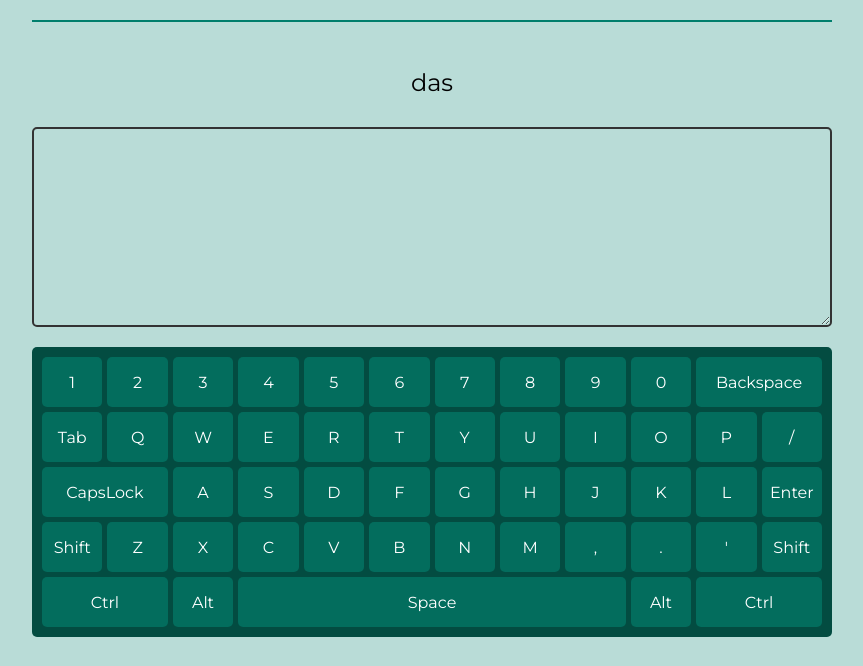
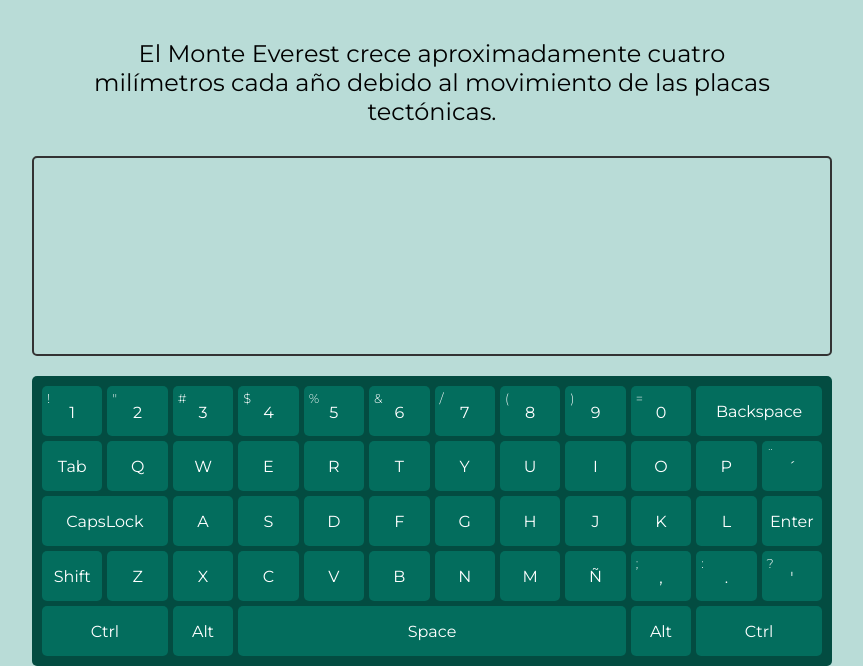
Before and after one commit to Agusferf2/Teclado-web, a plain HTML site: page index.html in a window 1280 px wide. Shown: the part 190-856 px from the top of the page, without its empty margins (208-1071 px from the left). Before the commit the page ends 827 px from the top, so only its background shows below. Drawn offline with Linux system fonts and the light colour scheme.

Commit message:
Agrego teclas especiales

```diff
--- a/index.html
+++ b/index.html
@@ -20,16 +20,16 @@
         <p id="text"></p>
         <textarea id="input" readonly></textarea>
         <div class="teclado">
-            <div class="tecla" data-key="Digit1">1</div>
-            <div class="tecla" data-key="Digit2">2</div>
-            <div class="tecla" data-key="Digit3">3</div>
-            <div class="tecla" data-key="Digit4">4</div>
-            <div class="tecla" data-key="Digit5">5</div>
-            <div class="tecla" data-key="Digit6">6</div>
-            <div class="tecla" data-key="Digit7">7</div>
-            <div class="tecla" data-key="Digit8">8</div>
-            <div class="tecla" data-key="Digit9">9</div>
-            <div class="tecla" data-key="Digit0">0</div>
+            <div class="tecla" data-key="Digit1"><p class="min">!</p><p class="principal">1</p></div>
+            <div class="tecla" data-key="Digit2"><p class="min">"</p><p class="principal">2</p></div>
+            <div class="tecla" data-key="Digit3"><p class="min">#</p><p class="principal">3</p></div>
+            <div class="tecla" data-key="Digit4"><p class="min">$</p><p class="principal">4</p></div>
+            <div class="tecla" data-key="Digit5"><p class="min">%</p><p class="principal">5</p></div>
+            <div class="tecla" data-key="Digit6"><p class="min">&</p><p class="principal">6</p></div>
+            <div class="tecla" data-key="Digit7"><p class="min">/</p><p class="principal">7</p></div>
+            <div class="tecla" data-key="Digit8"><p class="min">(</p><p class="principal">8</p></div>
+            <div class="tecla" data-key="Digit9"><p class="min">)</p><p class="principal">9</p></div>
+            <div class="tecla" data-key="Digit0"><p class="min">=</p><p class="principal">0</p></div>
             <div class="tecla" data-key="Backspace">Backspace</div>
             <div class="tecla" data-key="Tab">Tab</div>
             <div class="tecla" data-key="KeyQ">Q</div>
@@ -42,7 +42,7 @@
             <div class="tecla" data-key="KeyI">I</div>
             <div class="tecla" data-key="KeyO">O</div>
             <div class="tecla" data-key="KeyP">P</div>
-            <div class="tecla" data-key="Key/">/</div>
+            <div class="tecla" data-key="BracketLeft"><p class="min">¨</p><p class="principal">´</p></div>
             <div class="tecla" data-key="CapsLock">CapsLock</div>
             <div class="tecla" data-key="KeyA">A</div>
             <div class="tecla" data-key="KeyS">S</div>
@@ -62,10 +62,10 @@
             <div class="tecla" data-key="KeyB">B</div>
             <div class="tecla" data-key="KeyN">N</div>
             <div class="tecla" data-key="KeyM">M</div>
-            <div class="tecla" data-key="Key,">,</div>
-            <div class="tecla" data-key="Key.">.</div>
-            <div class="tecla" data-key="Key'">'</div>
-            <div class="tecla" data-key="ShiftRight">Shift</div>
+            <div class="tecla" data-key="Semicolon">Ñ</div>
+            <div class="tecla" data-key="Comma"><p class="min">;</p><p class="principal">,</p></div>
+            <div class="tecla" data-key="Period"><p class="min">:</p><p class="principal">.</p></div>
+            <div class="tecla" data-key="Minus"><p class="min">?</p><p class="principal">'</p></div>
             <div class="tecla" data-key="ControlLeft">Ctrl</div>
             <div class="tecla" data-key="AltLeft">Alt</div>
             <div class="tecla" data-key="Space">Space</div>
--- a/script.js
+++ b/script.js
@@ -1,6 +1,5 @@
 // Frases a elegir aleatoriamente
 const textos = [
-    "das",
   "Los pulpos tienen tres corazones y su sangre es de color azul debido a la presencia de hemocianina en lugar de hemoglobina.",
   "La luz del Sol tarda aproximadamente ocho minutos y veinte segundos en viajar desde su superficie hasta la Tierra.",
   "El ADN humano, si se desenrollara por completo, podría extenderse hasta el Sol y regresar varias veces.",
@@ -10,47 +9,47 @@ const textos = [
   "Los koalas tienen huellas dactilares tan similares a las humanas que pueden confundir a los expertos forenses.",
   "El núcleo de la Tierra es casi tan caliente como la superficie del Sol, alcanzando temperaturas de hasta 6000 grados Celsius.",
   "Los relámpagos pueden calentar el aire circundante a temperaturas cinco veces más altas que la superficie del Sol.",
-    "El Monte Everest crece aproximadamente cuatro milímetros cada año debido al movimiento de las placas tectónicas."
+  "El Monte Everest crece aproximadamente cuatro milímetros cada año debido al movimiento de las placas tectónicas.",
 ];
 
-const textoAleatorio = "das";
+const textoAleatorio = textos[Math.floor(Math.random() * textos.length)];
 
-const text = document.getElementById('text');
+const text = document.getElementById("text");
 
-const teclado = document.querySelector('.teclado');
+const teclado = document.querySelector(".teclado");
 
-const teclas = document.querySelectorAll('.tecla');
+const teclas = document.querySelectorAll(".tecla");
 
-const input = document.getElementById('input');
+const input = document.getElementById("input");
 
-const contador = document.getElementById('contador');
+const contador = document.getElementById("contador");
 
-text.innerHTML = textoAleatorio;
-
+text.innerHTML = textoAleatorio
 // Eventos del teclado
-window.addEventListener('keydown', (event) => {
+window.addEventListener("keydown", (event) => {
   const tecla = document.querySelector(`.tecla[data-key="${event.code}"]`);
-
   const presskey = () => {
-        tecla.classList.add('active');
+    tecla.classList.add("active");
     setTimeout(() => {
-            tecla.classList.remove('active');
+      tecla.classList.remove("active");
     }, 100);
-    }
-
-    switch (tecla.innerText){
+  };
+  switch (event.key) {
+    case "Shift":
+    case "Control":
+    case "Alt":
+    case "CapsLock":
+    case "Dead":
+    case "AltGraph":
+      event.preventDefault();
+      presskey();
+      break;
     case "Backspace":
-            input.value= input.value.slice(0,-1);
+      input.value = input.value.slice(0, -1);
       presskey();
       break;
     case "Tab":
       input.value += "    ";
-                presskey();
-                break;
-            case "CapsLock":
-                teclas.forEach(tecla => {
-                    tecla.classList.toggle('mayuscula');
-                })
       presskey();
       break;
     case "Enter":
@@ -62,13 +61,8 @@ window.addEventListener('keydown', (event) => {
       presskey();
       break;
     default:
-                if (tecla.classList.contains('mayuscula')){
-                    input.value += tecla.innerHTML.toUpperCase();
-                }else{
-                    teclamin = tecla.innerHTML.toLowerCase();
-                    input.value += teclamin;
-                }
-                input.dispatchEvent(new Event('input'));
+    input.value += event.key;
+      input.dispatchEvent(new Event("input"));
       presskey();
   }
 });
@@ -81,7 +75,9 @@ function iniciarCronometro() {
   let segundos = 0;
   let minutos = 0;
   cronometro = setInterval(() => {
-        contador.innerHTML = `${minutos.toString().padStart(2, '0')}:${segundos.toString().padStart(2, '0')}`;
+    contador.innerHTML = `${minutos.toString().padStart(2, "0")}:${segundos
+      .toString()
+      .padStart(2, "0")}`;
     segundos++;
     if (segundos == 60) {
       segundos = 0;
@@ -90,75 +86,68 @@ function iniciarCronometro() {
   }, 1000);
 }
 
-
 // Verificar si el texto ingresado es correcto dependiendo de los cambios del input
-input.addEventListener('input', () => {
-    if (text.innerHTML == input.value){
+input.addEventListener("input", () => {
+  if (text.innerHTML == input.value) {
     abrirModal();
-        console.log(`Lo completaste en ${contador.innerHTML}`)
-        contador.innerHTML = "00:00";
-        input.value = "";
-        tiempoIniciado = false;
-        text.classList.remove('incorrecto');
-        text.classList.add('correcto');
-        clearInterval(cronometro);
-    } else if (text.innerHTML.startsWith(input.value)){
-        text.classList.remove('incorrecto');
-        text.classList.add('correcto');
-        console.log("vas bien")
-    }  else {
-        text.classList.remove('correcto');
-        text.classList.add('incorrecto');
-        console.log("vas mal")
+    reiniciar();
+  } else if (text.innerHTML.startsWith(input.value)) {
+    text.classList.remove("incorrecto");
+    text.classList.add("correcto");
+  } else {
+    text.classList.remove("correcto");
+    text.classList.add("incorrecto");
   }
   if (!tiempoIniciado && input.value.length > 0) {
     iniciarCronometro();
     tiempoIniciado = true;
   }
-})
+});
 
 // Funciones para abrir y cerrar modal
 function abrirModal() {
-    const modal = document.createElement('div');
-    modal.classList.add('modal');
+  const modal = document.createElement("div");
+  modal.classList.add("modal");
   modal.innerHTML = `
         <h2>¡Completaste con éxito!</h2>
         <p class="modal-text">Lo completaste en ${contador.innerHTML}</p>
         <button id="modal-btn">Cerrar</button>
     `;
-    const mymodal = document.querySelector('.mymodal');
+  const mymodal = document.querySelector(".mymodal");
   mymodal.appendChild(modal);
-    mymodal.style.display = 'flex';
+  mymodal.style.display = "flex";
   cerrarModal();
 }
 
 function cerrarModal() {
-    const mymodal = document.querySelector('.mymodal');
-    const modalBtn = document.getElementById('modal-btn');
-    window.addEventListener('click', (event) => {
+  const mymodal = document.querySelector(".mymodal");
+  const modalBtn = document.getElementById("modal-btn");
+  window.addEventListener("click", (event) => {
     if (event.target == mymodal || event.target.id == modalBtn.id) {
-            mymodal.style.display = 'none';
+      mymodal.style.display = "none";
     }
   });
 }
 
 // Botones para reiniciar y cambiar frase
-const btnReiniciar = document.querySelector('#btnReiniciar');
-const btnCambiar = document.querySelector('#btnCambiar');
+const btnReiniciar = document.querySelector("#btnReiniciar");
+const btnCambiar = document.querySelector("#btnCambiar");
 
 const reiniciar = () => {
   input.value = "";
-    text.classList.remove('incorrecto');
-    text.classList.remove('correcto');
+  text.classList.remove("incorrecto");
+  text.classList.remove("correcto");
   clearInterval(cronometro);
   contador.innerHTML = "00:00";
   tiempoIniciado = false;
-}
+  btnReiniciar.blur();
+};
 
 const cambiarFrase = () => {
-    text.innerHTML = textos[Math.floor(Math.random() * (textos.length))];
+  text.innerHTML = textos[Math.floor(Math.random() * textos.length)];
+  btnCambiar.blur();
   reiniciar();
-}
+};
 
-btnReiniciar.addEventListener('click', reiniciar);
-btnCambiar.addEventListener('click', cambiarFrase);
+btnReiniciar.addEventListener("click", reiniciar);
+btnCambiar.addEventListener("click", cambiarFrase);
--- a/styles.css
+++ b/styles.css
@@ -47,6 +47,7 @@ hr{
     border: 2px solid #333;
     padding: 10px;
     font-size: 20px;
+    resize: none;
 }
 
 .teclado{
@@ -61,6 +62,7 @@ hr{
 
 .tecla{
     display: flex;
+    flex-direction: column;
     justify-content: center;
     align-items: center;
     height: 50px;
@@ -69,6 +71,7 @@ hr{
     color: #ffffff;
     cursor: pointer;
     user-select: none;
+    padding: 5px;
 }
 #text{
     width: 30em;
@@ -169,3 +172,19 @@ button{
 #modal-btn:hover{
     background-color: #034c41;
 }
+
+.min{
+    display: flex;
+    height: 30%;
+    width: 100%;
+    justify-content: start;
+    align-items: start;
+    font-weight: 300;
+    font-size: .8em;
+}
+.principal{
+    display: flex;
+    height: 70%;
+    width: 100%;
+    justify-content: center;
+}
```
Lines whose indentation alone changed are shown as unchanged.
